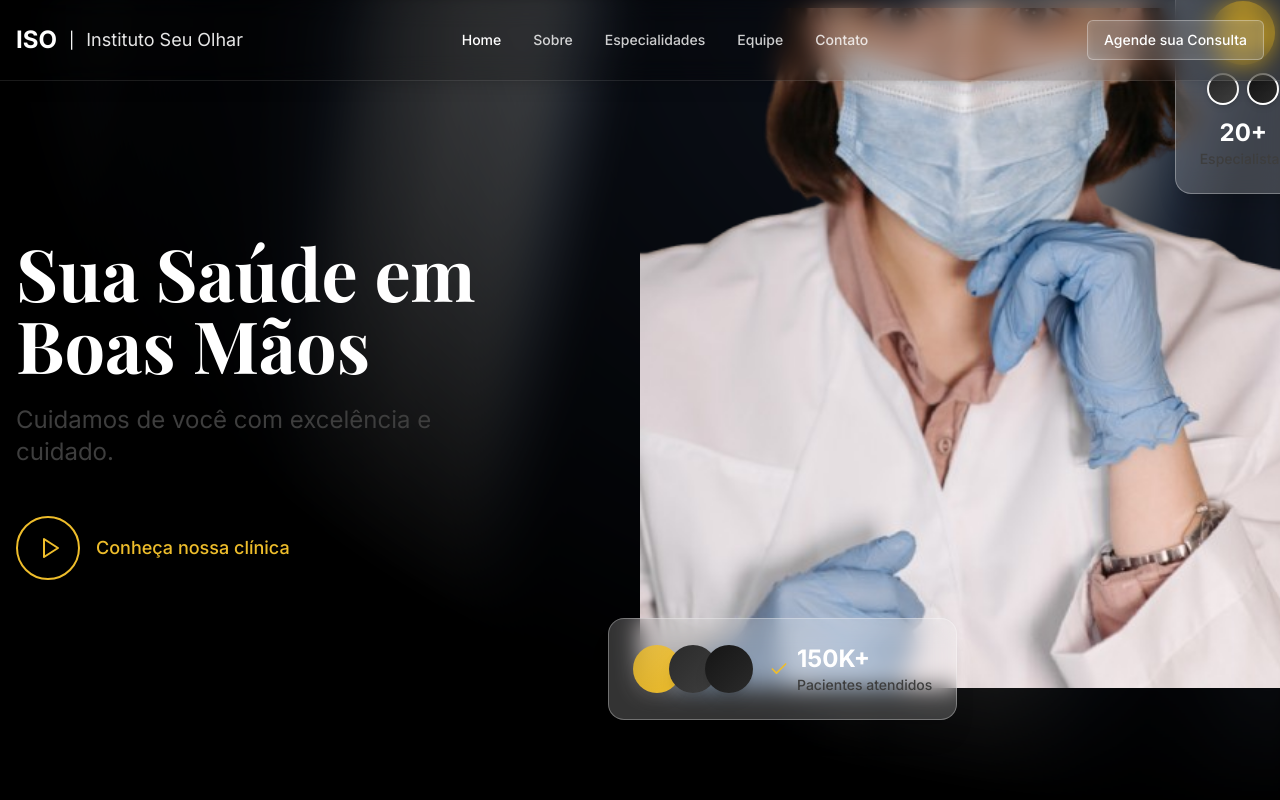
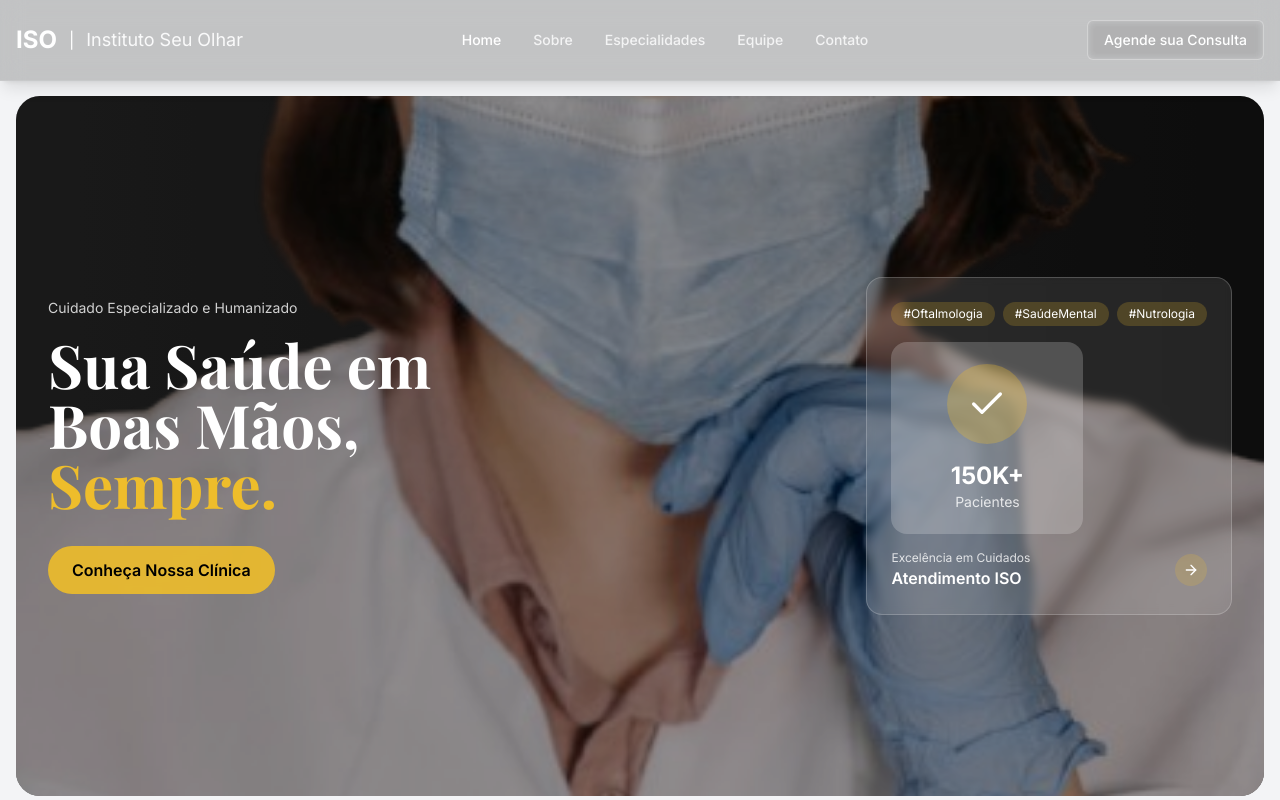
Before and after one commit to ascef182/clinic-iso, a React (Vite) app: page / in a window 1280 px wide. Shown: the top 800 px of the page. Built offline with nearby package versions, Linux system fonts and the light colour scheme.

Commit message:
Refactor: Hero section redesign
Adapt hero section to match the provided component, while keeping the existing header.

```diff
--- a/src/pages/Index.tsx
+++ b/src/pages/Index.tsx
@@ -11,8 +11,7 @@ import { doctors } from "@/data/doctors";
 import { Header } from "@/components/Header";
 import { Footer } from "@/components/Footer";
 import { SchemaOrg } from "@/lib/schema";
-import { Play, Check } from "lucide-react";
-import { AuroraBackground } from "@/components/ui/aurora-background";
+import { ArrowRight, Check } from "lucide-react";
 import { motion } from "motion/react";
 
 export default function Index() {
@@ -33,8 +32,21 @@ export default function Index() {
 
       <Header />
 
-      {/* Hero Section with Aurora background */}
-      <AuroraBackground className="py-20 md:py-32 overflow-hidden relative">
+      {/* Hero Section com layout similar ao exemplo */}
+      <div className="min-h-screen bg-gray-100 p-4">
+        <div className="mx-auto max-w-7xl">
+          <div className="relative overflow-hidden rounded-3xl bg-gradient-to-r from-custom-medium-gray to-custom-dark-gray mt-20">
+            {/* Background Image */}
+            <div className="absolute inset-0">
+              <img
+                src="/lovable-uploads/eb348a20-6ccb-48aa-81cf-2a1617f7021f.png"
+                alt="Profissional médica do ISO - Instituto Seu Olhar"
+                className="w-full h-full object-cover object-center"
+              />
+              <div className="absolute inset-0 bg-custom-black/40" />
+            </div>
+
+            {/* Main Content */}
             <motion.div
               initial={{ opacity: 0.0, y: 40 }}
               whileInView={{ opacity: 1, y: 0 }}
@@ -43,82 +55,57 @@ export default function Index() {
                 duration: 0.8,
                 ease: "easeInOut",
               }}
-          className="container mx-auto px-4 relative z-10"
+              className="relative z-10 flex min-h-[700px] items-center justify-between p-6 lg:p-8"
             >
-          <div className="grid grid-cols-1 lg:grid-cols-2 gap-12 items-center min-h-[70vh]">
-            {/* Left Side - Content */}
-            <div className="space-y-8">
-              <div className="space-y-6">
-                <h1 className="text-5xl md:text-6xl lg:text-7xl font-bold text-white leading-tight">
-                  Sua Saúde em{" "} <br/>
-                  <span className="text-white">Boas Mãos</span>
+              {/* Left Content */}
+              <div className="max-w-lg">
+                <p className="mb-4 text-sm text-white/80">Cuidado Especializado e Humanizado</p>
+                <h1 className="mb-8 text-4xl font-bold leading-tight text-white lg:text-6xl font-playfair">
+                  Sua Saúde em{" "}
+                  <br />
+                  Boas Mãos,
+                  <br />
+                  <span className="text-custom-gold">Sempre.</span>
                 </h1>
-                <p className="text-xl md:text-2xl text-custom-light-gray leading-relaxed max-w-lg">
-                  Cuidamos de você com excelência e cuidado.
-                </p>
+                <button className="rounded-full bg-custom-gold/90 px-6 py-3 text-custom-black backdrop-blur-sm hover:bg-custom-gold font-semibold transition-all">
+                  Conheça Nossa Clínica
+                </button>
               </div>
 
-              {/* Video Button */}
-              <div className="flex flex-col sm:flex-row gap-4 pt-4">
-                <button className="group flex items-center gap-4 text-lg font-medium text-white hover:text-custom-light-gray transition-colors">
-                  <div className="h-16 w-16 rounded-full border-2 border-custom-gold flex items-center justify-center group-hover:border-custom-gold/80 transition-all bg-transparent">
-                    <Play className="h-6 w-6 ml-1 text-custom-gold group-hover:text-custom-gold/80" />
+              {/* Right Product Card - Adaptado para serviços médicos */}
+              <div className="hidden lg:block">
+                <div className="rounded-2xl bg-white/10 p-6 backdrop-blur-sm border border-white/20">
+                  <div className="mb-4 flex flex-wrap gap-2">
+                    <span className="rounded-full bg-custom-gold/20 px-3 py-1 text-xs text-white">#Oftalmologia</span>
+                    <span className="rounded-full bg-custom-gold/20 px-3 py-1 text-xs text-white">#SaúdeMental</span>
+                    <span className="rounded-full bg-custom-gold/20 px-3 py-1 text-xs text-white">#Nutrologia</span>
                   </div>
-                  <span className="relative text-custom-gold">
-                    Conheça nossa clínica
-                    <span className="absolute bottom-0 left-0 w-0 h-0.5 bg-custom-gold transition-all duration-300 group-hover:w-full"></span>
-                  </span>
-                </button>
+
+                  <div className="mb-4 h-48 w-48 rounded-2xl bg-white/20 p-4 flex items-center justify-center">
+                    <div className="text-center">
+                      <div className="h-20 w-20 rounded-full bg-custom-gold/30 mx-auto mb-4 flex items-center justify-center">
+                        <Check className="h-10 w-10 text-white" />
+                      </div>
+                      <div className="text-2xl font-bold text-white">150K+</div>
+                      <div className="text-sm text-white/80">Pacientes</div>
                     </div>
                   </div>
 
-            {/* Right Side - Medical Professional Image */}
-            <div className="relative lg:absolute lg:right-0 lg:bottom-0 lg:h-[85vh] lg:w-1/2 lg:max-w-2xl">
-              <div className="relative h-full">
-                <img
-                  src="/lovable-uploads/eb348a20-6ccb-48aa-81cf-2a1617f7021f.png"
-                  alt="Profissional médica do ISO - Instituto Seu Olhar"
-                  className="w-full h-full object-cover object-bottom lg:object-bottom rounded-3xl lg:rounded-none lg:rounded-tl-3xl"
-                  loading="lazy"
-                />
-
-                {/* Floating Stats Cards */}
-                <div className="absolute -bottom-8 -left-8 bg-white/20 backdrop-blur-md rounded-2xl p-6 shadow-xl border border-white/30">
-                  <div className="flex items-center gap-4">
-                    <div className="flex -space-x-3">
-                      <div className="h-12 w-12 rounded-full bg-gradient-to-br from-custom-gold/80 to-custom-gold border-3 border-white shadow-lg"></div>
-                      <div className="h-12 w-12 rounded-full bg-gradient-to-br from-custom-medium-gray to-custom-light-gray border-3 border-white shadow-lg"></div>
-                      <div className="h-12 w-12 rounded-full bg-gradient-to-br from-custom-dark-gray to-custom-medium-gray border-3 border-white shadow-lg"></div>
+                  <div className="flex items-center justify-between">
+                    <div>
+                      <p className="text-xs text-white/80">Excelência em Cuidados</p>
+                      <p className="font-semibold text-white">Atendimento ISO</p>
                     </div>
-                    <div className="flex items-center gap-2">
-                      <Check className="h-5 w-5 text-custom-gold" />
-                      <div>
-                        <div className="text-2xl font-bold text-white">150K+</div>
-                        <div className="text-sm text-custom-light-gray font-medium">Pacientes atendidos</div>
-                      </div>
-                    </div>
-                  </div>
-                </div>
-
-                {/* Top Floating Card - Doctors */}
-                <div className="absolute -top-8 -right-8 bg-white/20 backdrop-blur-md rounded-2xl p-6 shadow-xl border border-white/30">
-                  <div className="relative flex flex-col items-center">
-                    <div className="h-16 w-16 rounded-full bg-gradient-to-br from-custom-gold/80 to-custom-gold border-3 border-white shadow-lg mb-2"></div>
-                    <div className="flex gap-2 mb-3">
-                      <div className="h-8 w-8 rounded-full bg-gradient-to-br from-custom-medium-gray to-custom-light-gray border-2 border-white shadow-md"></div>
-                      <div className="h-8 w-8 rounded-full bg-gradient-to-br from-custom-dark-gray to-custom-medium-gray border-2 border-white shadow-md"></div>
-                    </div>
-                    <div className="text-center">
-                      <div className="text-2xl font-bold text-white">20+</div>
-                      <div className="text-sm text-custom-light-gray font-medium">Especialistas</div>
-                    </div>
-                  </div>
-                </div>
+                    <button className="rounded-full bg-custom-gold/20 p-2 text-white hover:bg-custom-gold/30 transition-all">
+                      <ArrowRight className="h-4 w-4" />
+                    </button>
                   </div>
                 </div>
               </div>
             </motion.div>
-      </AuroraBackground>
+          </div>
+        </div>
+      </div>
 
       {/* About Section */}
       <AboutSection />
@@ -170,8 +157,6 @@ export default function Index() {
       {/* Blog Section */}
       <BlogSection />
 
-
-
       <Footer />
     </>
   );
```
Also changed, not shown: src/components/WhyChooseUsSection.tsx (+14 -12 lines). Lines whose indentation alone changed are shown as unchanged.
